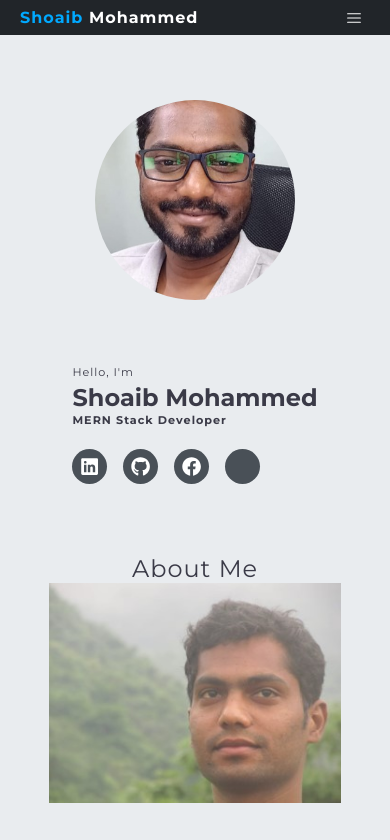
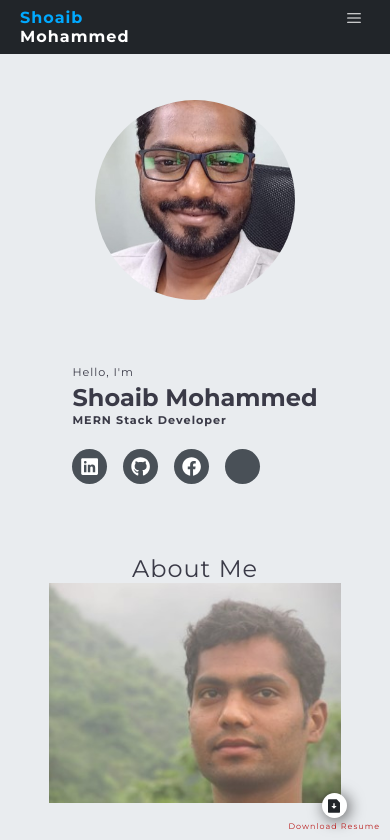
Before and after one commit to shoaibsm/shoaib_portfolio, a React (Create React App) app: page / in a window 390 px wide. Shown: the top 840 px of the page. Built offline with nearby package versions, Linux system fonts and the light colour scheme; some icons are missing.

Commit message:
resume downlaod btn added in foorter

```diff
--- a/src/App.css
+++ b/src/App.css
@@ -1,7 +1,6 @@
 .App {
     width: 100vw;
     background-color: #E9ECEF;
-    /* background-color: #F8F9FA; */
 }
 
 .Portfolio {
--- a/src/components/contactInfo/ContactInfo.js
+++ b/src/components/contactInfo/ContactInfo.js
@@ -9,6 +9,7 @@ import { FaGithub } from "react-icons/fa";
 import { FaFacebook } from "react-icons/fa";
 import { FaSquareInstagram } from "react-icons/fa6";
 import { Link } from 'react-scroll';
+import { RiFileDownloadFill } from "react-icons/ri";
 
 function ContactInfo() {
     return (
@@ -66,10 +67,14 @@ function ContactInfo() {
                         </div>
                         <div className="social-connect">
                             <div className="about-me">
-                                <Link to="about" smooth={true} duration={500}><h4 className='about-me-heading'>
+                                {/* <Link to="about" smooth={true} duration={500}><h4 className='about-me-heading'>
                                     About Me </h4>
                                     <p className='about-me-text'>I am a passionate MERN (MongoDB, Express.js, React, Node.js) stack developer with a keen eye for detail and a love for creating seamless and dynamic web applications.</p>
-                                </Link>
+                                </Link> */}
+                                <h4 className='about-me-heading'>
+                                    About Me </h4>
+                                <p className='about-me-text'>I am a passionate MERN (MongoDB, Express.js, React, Node.js) stack developer with a keen eye for detail and a love for creating seamless and dynamic web applications.</p>
+
                             </div>
                             <div className="social-media">
                                 <ul>
@@ -99,6 +104,14 @@ function ContactInfo() {
                     </div>
                 </div>
             </div>
+            <div className="download-resume">
+                <a href="https://shoaib-sm-resume.onrender.com/" target="_blank" rel="noopener noreferrer">
+                    <div className="download-icon">
+                        <RiFileDownloadFill className='icon' />
+                    </div>
+                    <p>Download Resume</p>
+                </a>
+            </div>
         </div>
     )
 }
--- a/src/components/contactInfo/ContactInfo.scss
+++ b/src/components/contactInfo/ContactInfo.scss
@@ -110,7 +110,7 @@
                     width: 32%;
 
                     .about-me {
-                        cursor: pointer;
+                        user-select: none;
 
                         .about-me-heading {
                             letter-spacing: 1px;
@@ -175,6 +175,50 @@
         }
     }
 
+    .download-resume {
+        position: absolute;
+        bottom: 10px;
+        right: 10px;
+        position: fixed;
+        display: none;
+
+        a {
+            display: block;
+            width: 100%;
+            height: 100%;
+            text-decoration: none;
+            display: flex;
+            flex-direction: column;
+            align-items: center;
+
+            .download-icon {
+                width: 25px;
+                height: 25px;
+                border-radius: 50%;
+                display: flex;
+                align-items: center;
+                justify-content: center;
+                background-color: var(--background-color);
+                box-shadow: 2px 2px 15px 0.5px rgba(0, 0, 0, 0.6);
+
+                .icon {
+                    color: var(--primary-color);
+                    transition: color 0.3s ease-in-out;
+
+                    &:hover {
+                        color: var(--brand-color);
+                    }
+                }
+            }
+        }
+
+        p {
+            font-size: 0.5rem;
+            letter-spacing: 1px;
+            color: #b91c1c;
+        }
+    }
+
     @media only screen and (max-width: 576px) {
 
         .contactInfo-wrap {
@@ -208,5 +252,9 @@
             }
 
         }
+
+        .download-resume {
+            display: block;
+        }
     }
 }
--- a/src/components/navbar/Navbar.js
+++ b/src/components/navbar/Navbar.js
@@ -37,8 +37,6 @@ function Navbar() {
                     </div>
                 </div>
 
-                {/* <div></div> */}
-
                 {window.innerWidth <= 576 ? (<div className={isNavOpen ? 'navigation-section' : 'navigation-section-close'}>
                     <div className="navigation-container">
                         <ul>
@@ -63,7 +61,6 @@ function Navbar() {
                         </ul>
                     </div>
                     <div className="cv-btn">
-
                         <a href="https://shoaib-sm-resume.onrender.com/" target="_blank" rel="noopener noreferrer">
                             <p className='btn-text'>Download CV</p>
                         </a>
--- a/src/components/navbar/Navbar.scss
+++ b/src/components/navbar/Navbar.scss
@@ -70,8 +70,6 @@
         }
 
         .cv-btn {
-
-            // padding: 7px 15px;
             background-color: var(--background-color);
             border-radius: 15px;
             cursor: pointer;
@@ -101,8 +99,6 @@
                     color: var(--text-color);
                 }
             }
-
-
         }
 
         .toggler {
@@ -120,6 +116,7 @@
     @media only screen and (max-width: 576px) {
 
         .container {
+            width: 100%;
             flex-direction: column;
             justify-content: center;
 
@@ -151,12 +148,4 @@
         }
 
     }
-
-    @media only screen and (max-width: 576px) {
-        .container {
-            .brand-section {
-                width: 100%;
-            }
-        }
-    }
 }
```
